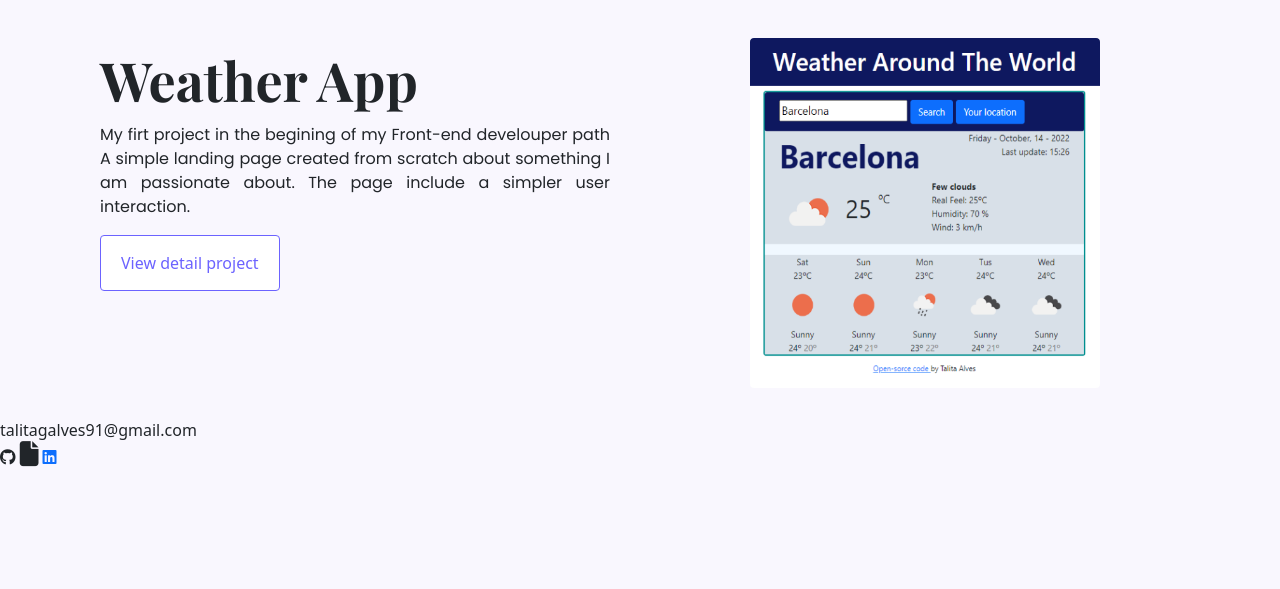
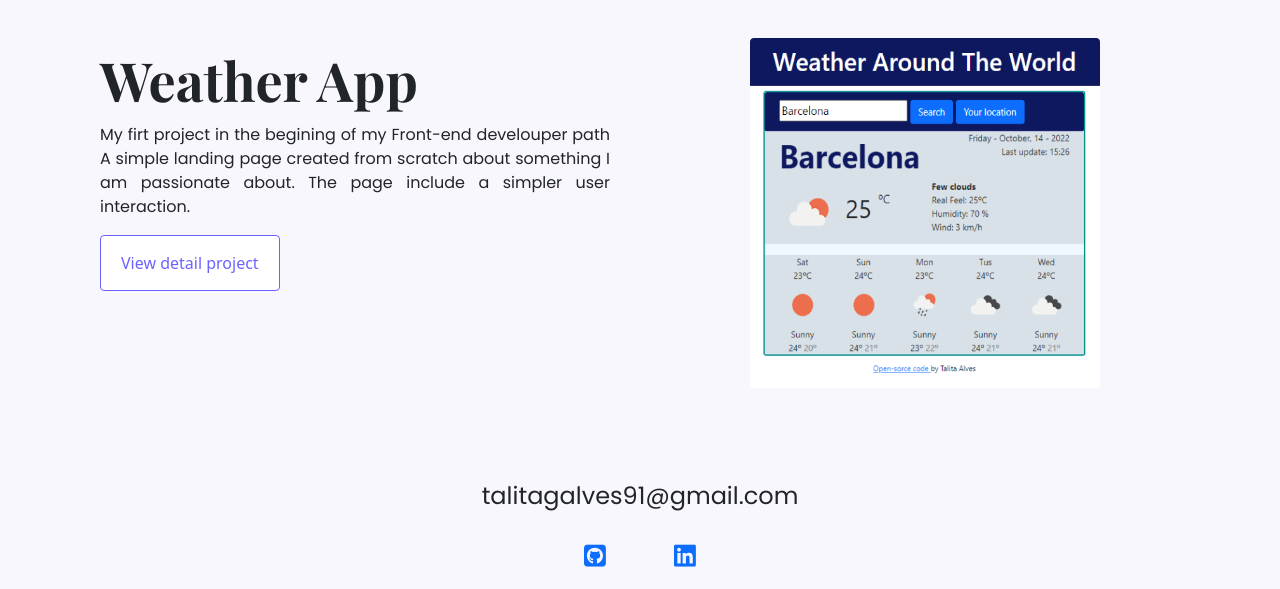
Before and after one commit to TalitAlves/portifolio-SheCodes, a plain HTML site: page projects.html in a window 1280 px wide. Shown: the part 585-1174 px from the top of the page. Before the commit the page ends 1054 px from the top, so only its background shows below. Drawn offline with nearby package versions, Linux system fonts and the light colour scheme.

Commit message:
Add FontAwesome and Footer

```diff
--- a/portifolio.css
+++ b/portifolio.css
@@ -43,6 +43,26 @@ p {
   text-align: justify;
 }
 
+footer {
+  text-align: center;
+  margin-top: 60px;
+}
+
+.email {
+  font-family: var(--sub-tittle-font);
+  font-size: 24px;
+  margin: 10px;
+  font-weight: 500px;
+}
+
+.icone {
+  display: flex;
+  font-size: 25px;
+  font-weight: 500px;
+  line-height: 20px;
+  justify-content: space-around;
+  padding: 20px 550px;
+}
 .sub-tittle {
   font-family: var(--tittle-font);
   font-size: 54px;
@@ -106,6 +126,3 @@ p {
 #home {
   color: var(--secondary-color);
 }
-.fa-solid {
-  font-size: 25px;
-}
--- a/projects.html
+++ b/projects.html
@@ -79,7 +79,9 @@
             simple landing page created from scratch about something I am
             passionate about. The page include a simpler user interaction.
           </p>
-          <a href=""
+          <a
+            href="https://www.shecodes.io/workshops/shecodes-basics-275631ab-9840-4885-a6a8-5afa8911fe76/projects/447986"
+            target="_blank"
             ><button class="project-button">View detail project</button></a
           >
         </div>
@@ -92,7 +94,9 @@
             simple landing page created from scratch about something I am
             passionate about. The page include a simpler user interaction.
           </p>
-          <a href=""
+          <a
+            href="https://www.shecodes.io/workshops/shecodes-plus-d09df091-4c2f-4b53-afd0-e5a761571836/projects/662893"
+            target="_blank"
             ><button class="project-button">View detail project</button></a
           >
         </div>
@@ -103,14 +107,18 @@
     </div>
     <div>
       <footer>
-        <div>talitagalves91@gmail.com</div>
-        <span>
-          <i class="fa-brands fa-github"></i>
+        <div class="email">talitagalves91@gmail.com</div>
+        <span class="icone">
+          <a href="https://github.com/TalitAlves" target="_blank"
+            ><i class="fab fa-github-square"></i
+          ></a>
+
+          <a
+            href="https://www.linkedin.com/in/talitaalvesgomes/"
+            target="_blank"
+            ><i class="fab fa-linkedin"></i
+          ></a>
         </span>
-        <i class="fa-solid fa-file"></i>
-        <span
-          ><a href=""><i class="fa-brands fa-linkedin"></i></a
-        ></span>
       </footer>
     </div>
   </body>
```
